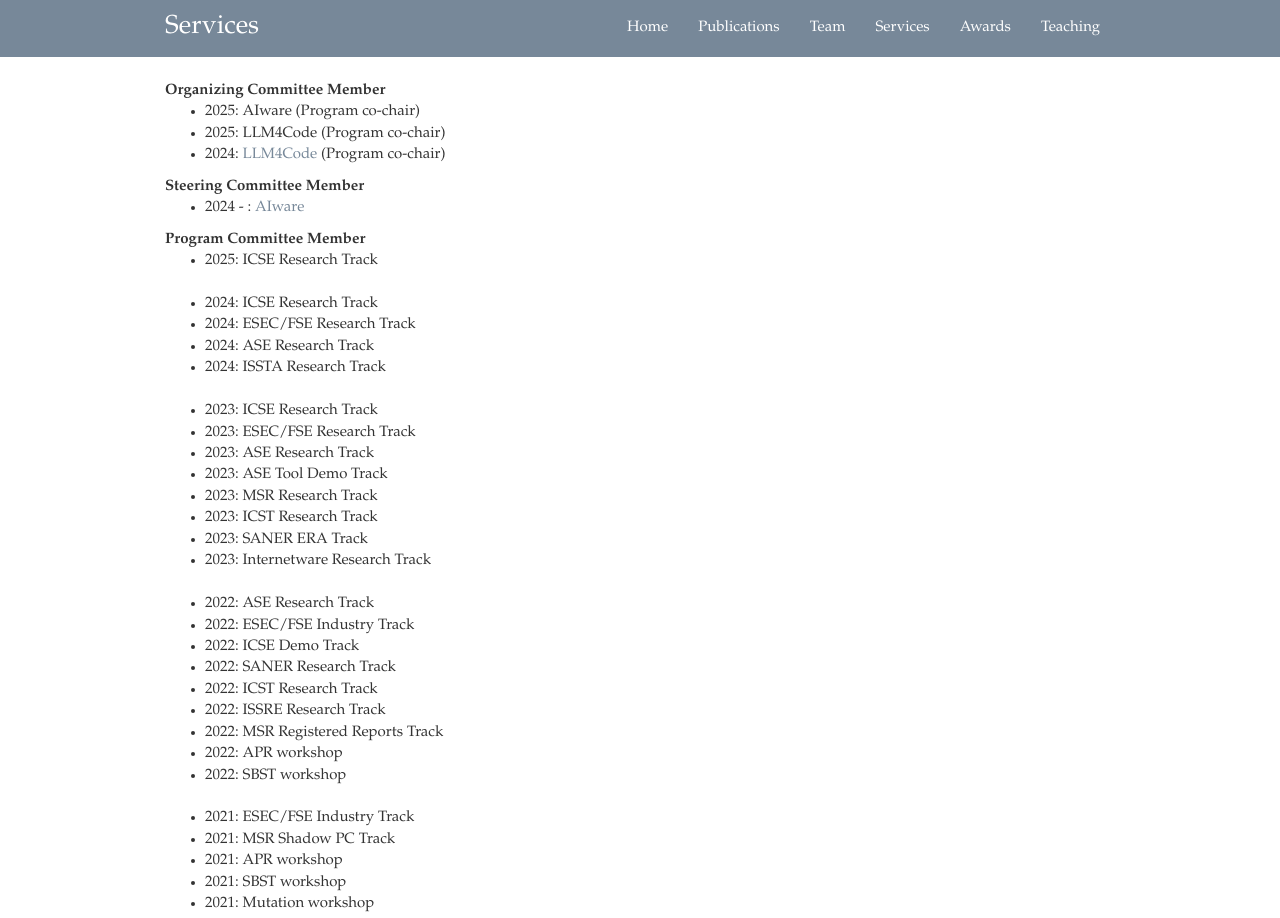
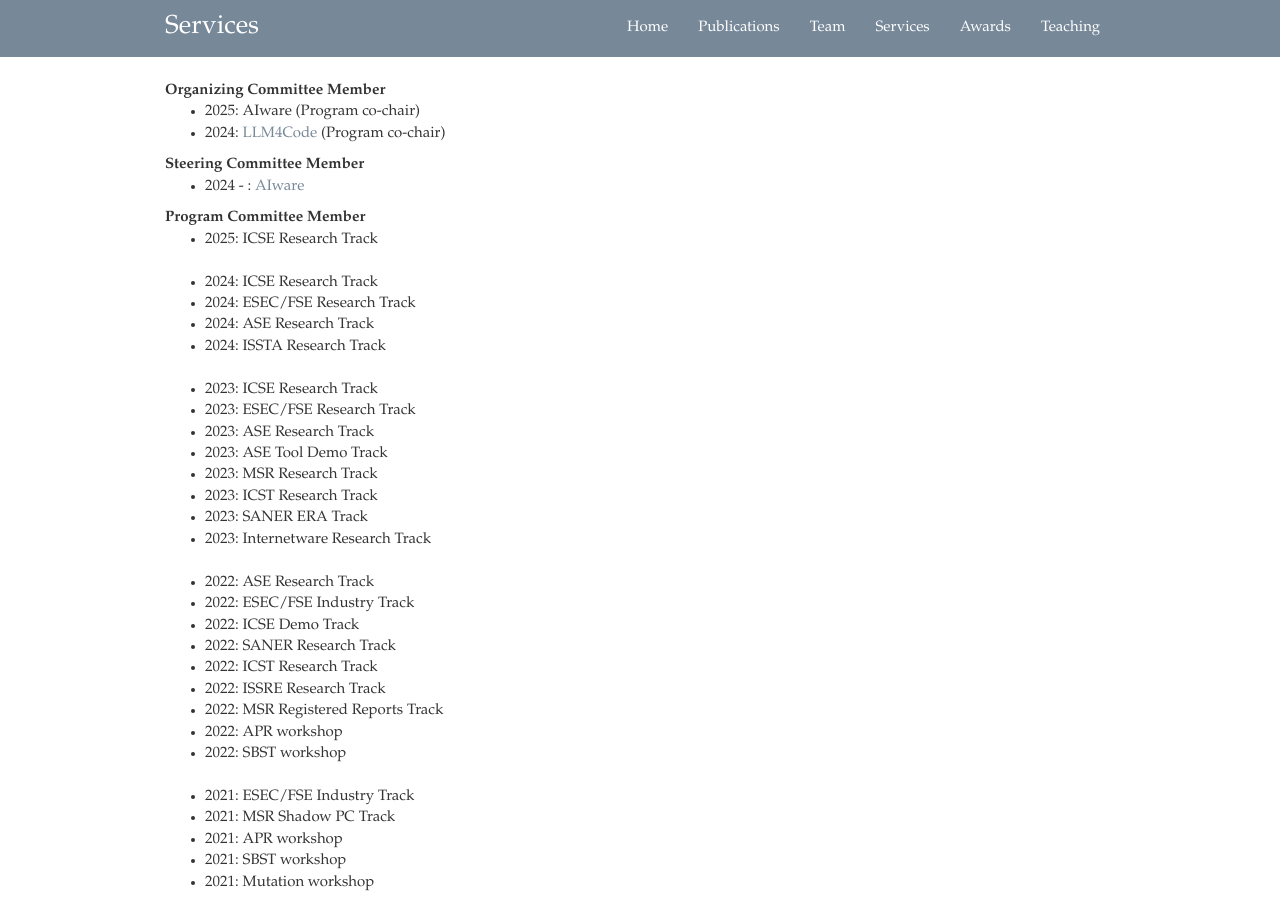
Before and after one commit to yilinglou/yilinglou.github.io, a plain HTML site: page service.html in a window 1280 px wide. Shown: the top 918 px of the page. Drawn offline with nearby package versions, Linux system fonts and the light colour scheme.

Commit message:
Update service.html

```diff
--- a/service.html
+++ b/service.html
@@ -100,7 +100,6 @@
              <strong> Organizing Committee Member</strong>
              <ul>
              <li>2025: AIware (Program co-chair)</li>
-             <li>2025: LLM4Code (Program co-chair)</li>
              <li>2024: <a href=https://llm4code.github.io> LLM4Code </a> (Program co-chair)</li>
              </ul>
 
```
